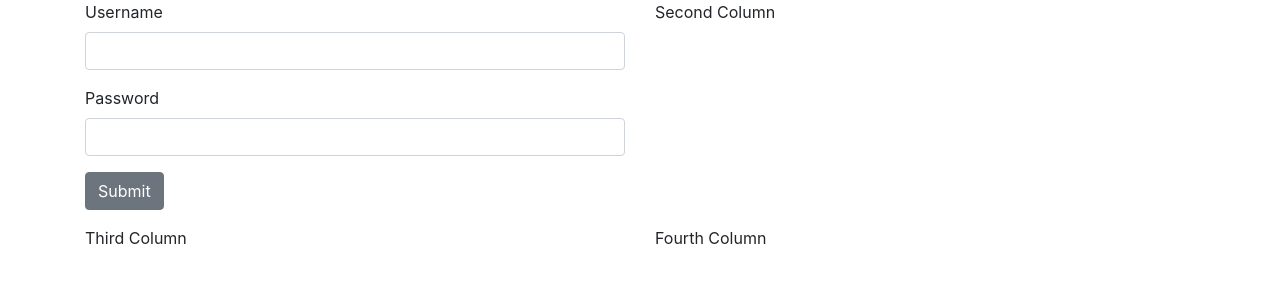
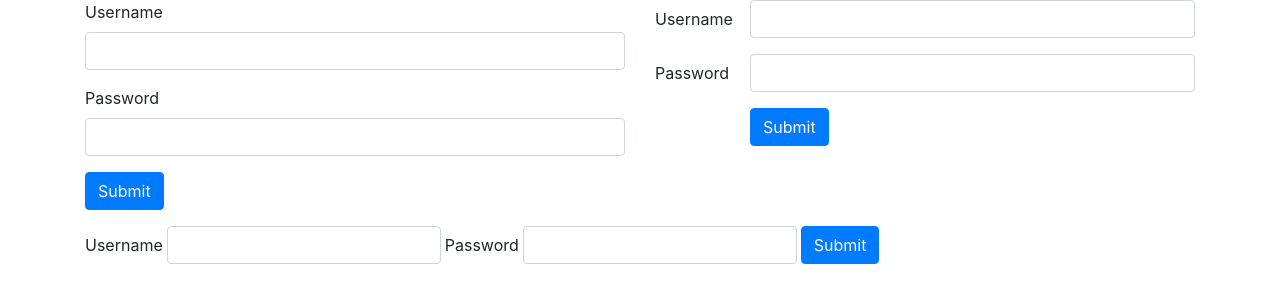
Before and after one commit to hasuketokumitsu/bootstrap-tutorial, a website built with webpack: page demo/forms.html in a window 1280 px wide. Built offline with nearby package versions, Linux system fonts and the light colour scheme.

Commit message:
Went through bootstrap with forms and tables

```diff
--- a/demo/forms.html
+++ b/demo/forms.html
@@ -30,15 +30,66 @@
               />
             </div>
             <div class="form-group">
-              <button class="btn btn-secondary">Submit</button>
+              <button class="btn btn-primary">Submit</button>
             </div>
           </form>
         </div>
-        <div class="col-md-6">Second Column</div>
+        <div class="col-md-6">
+          <form>
+            <div class="form-group row">
+              <label class="col-sm-2 col-form-label" for="username"
+                >Username</label
+              >
+              <div class="col-sm-10">
+                <input
+                  class="form-control"
+                  type="text"
+                  name="username"
+                  id="username"
+                />
+              </div>
+            </div>
+            <div class="form-group row">
+              <label class="col-sm-2 col-form-label" for="password"
+                >Password</label
+              >
+              <div class="col-sm-10">
+                <input
+                  class="form-control"
+                  type="text"
+                  name="password"
+                  id="password"
+                />
+              </div>
+            </div>
+            <div class="form-group row">
+              <div class="col-sm-10 offset-sm-2">
+                <button class="btn btn-primary">Submit</button>
+              </div>
+            </div>
+          </form>
+        </div>
       </div>
       <div class="row">
-        <div class="col-md-6">Third Column</div>
-        <div class="col-md-6">Fourth Column</div>
+        <div class="col-12">
+          <form class="form-inline">
+            <label class="pr-1" for="username">Username</label>
+            <input
+              class="form-control"
+              type="text"
+              name="username"
+              id="username"
+            />
+            <label class="px-1" for="password">Password</label>
+            <input
+              class="form-control"
+              type="text"
+              name="password"
+              id="password"
+            />
+            <button class="mx-1 btn btn-primary">Submit</button>
+          </form>
+        </div>
       </div>
     </div>
     <script src="js/app.js"></script>
```
Also changed, not shown: demo/cards.html (added, +18 -0 lines), demo/tables.html (added, +75 -0 lines).
